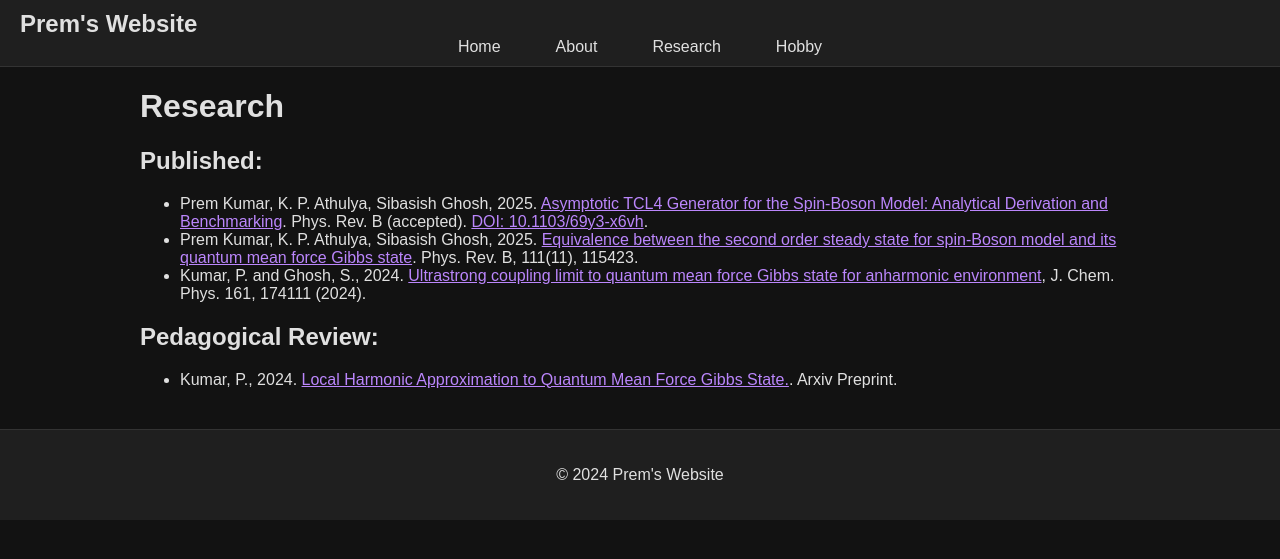
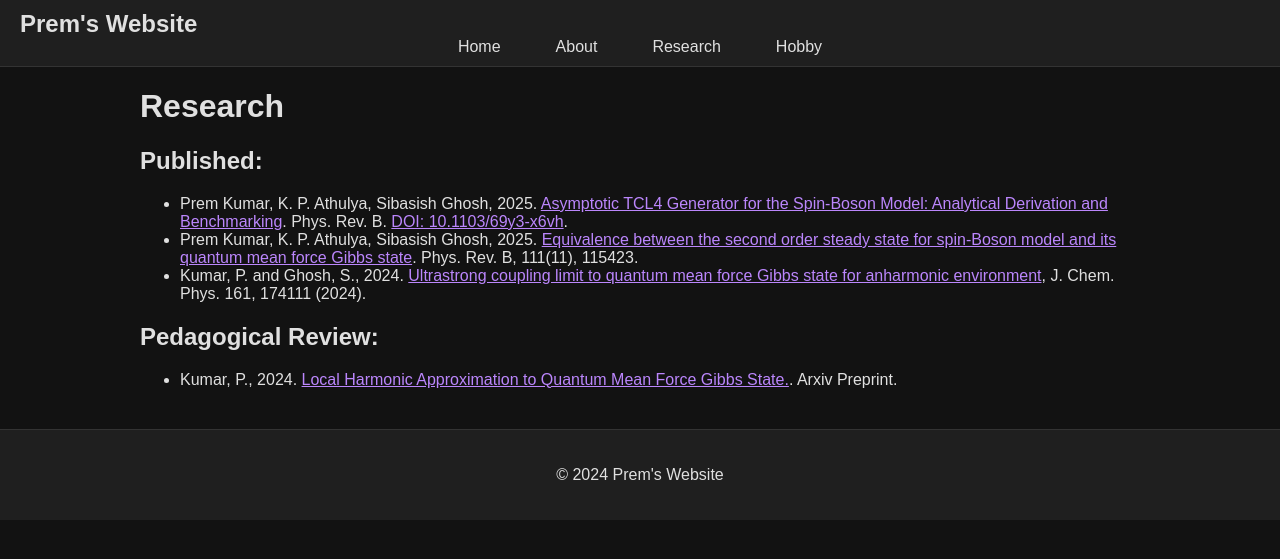
Before and after one commit to prem314/prem314.github.io, a Jekyll site: the page built from research.md, in a window 1280 px wide. Shown: the top 559 px of the page. Built offline with Jekyll 4.4.1, drawn with Linux system fonts in a browser that asks for light colours; comment, search, counter and statistics services are not loaded.

Commit message:
updated paper details

```diff
--- a/research.md
+++ b/research.md
@@ -6,7 +6,7 @@
 # Research
 
 ## Published:
-  - Prem Kumar, K. P. Athulya, Sibasish Ghosh, 2025. [Asymptotic TCL4 Generator for the Spin-Boson Model: Analytical Derivation and Benchmarking](./tcl4_dynamics_paper.md). Phys. Rev. B (accepted). [DOI: 10.1103/69y3-x6vh](https://doi.org/10.1103/69y3-x6vh).
+  - Prem Kumar, K. P. Athulya, Sibasish Ghosh, 2025. [Asymptotic TCL4 Generator for the Spin-Boson Model: Analytical Derivation and Benchmarking](./tcl4_dynamics_paper.md). Phys. Rev. B. [DOI: 10.1103/69y3-x6vh](https://doi.org/10.1103/69y3-x6vh).
   - Prem Kumar, K. P. Athulya, Sibasish Ghosh, 2025. [Equivalence between the second order steady state for spin-Boson model and its quantum mean force Gibbs state](./tcl4_paper.md). Phys. Rev. B, 111(11), 115423.
   - Kumar, P. and Ghosh, S., 2024. [Ultrastrong coupling limit to quantum mean force Gibbs state for anharmonic environment](./ultrastrong_coupling_limit_to_quantum_mean_force_gibbs_state_for_anharmonic_environment_prem_kumar_sibasish_ghosh_paper.md), J. Chem. Phys. 161, 174111 (2024).
 
```
Also changed, not shown: tcl4_dynamics_paper.md (+1 -1 lines), 8 other files.
